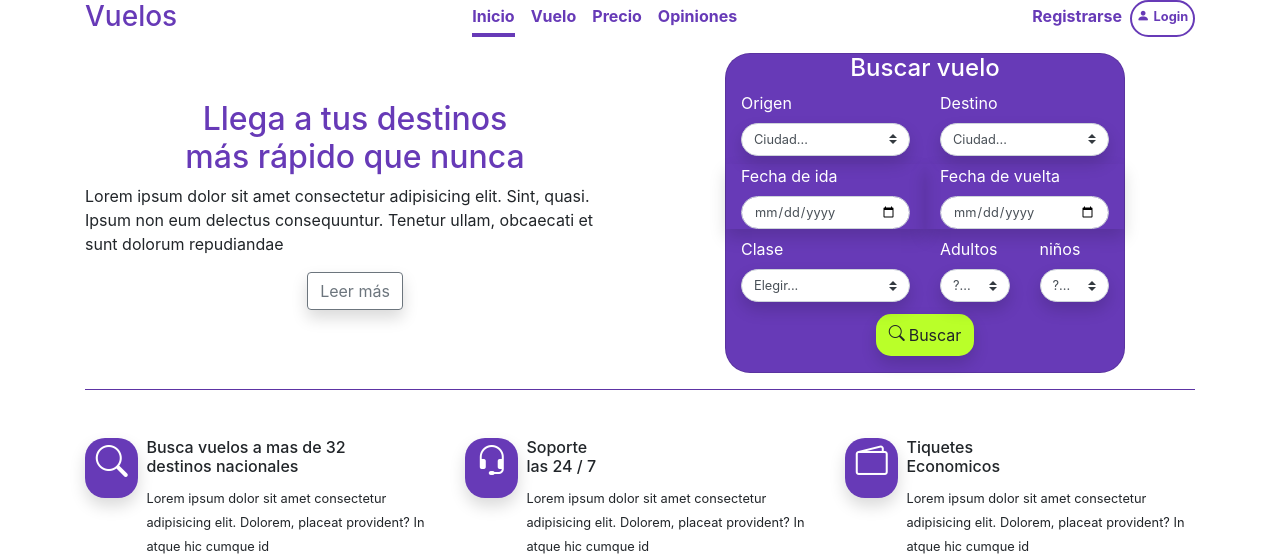
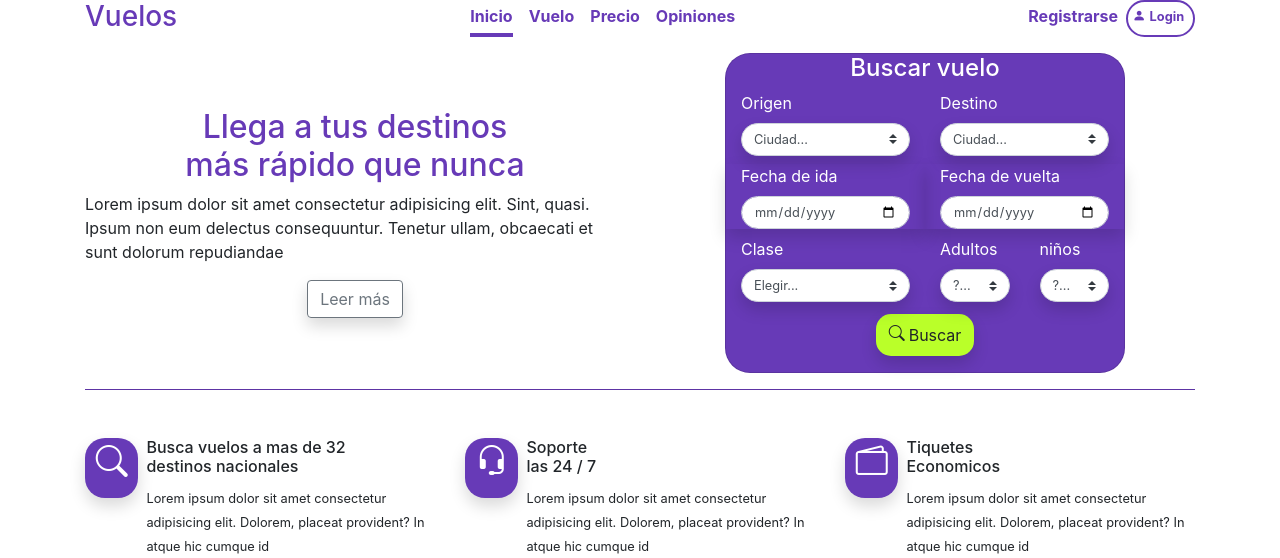
Before and after one commit to jeffos1/proyecto_vuelo, a Flask app: page / in a window 1280 px wide. Shown: the top 558 px of the page. Run offline with Flask 2, Linux system fonts and the light colour scheme; some libraries are stand-ins or nearby versions.

Commit message:
cambios menores a los margenes

```diff
--- a/Frontend/templates/home.html
+++ b/Frontend/templates/home.html
@@ -8,7 +8,7 @@
 {% block body %}
 
 <div class="row justify-content-lg-center align-items-center my-3">
-    <div class="col-lg-6 col-sm-12 mb-sm-3">
+    <div class="col-lg-6 col-sm-12 mb-lg-0 mb-sm-3 mb-3">
         <h2 class="text_purple text-center">
             Llega a tus destinos <br>
             más rápido que nunca
--- a/Frontend/templates/index.html
+++ b/Frontend/templates/index.html
@@ -29,7 +29,7 @@
           <a class="nav-link mr-2" href="#">Registrarse</a>
           <div class="box_border radius_20 input_text d-flex flex-row">
             <i class="bi bi-person-fill text_purple mr-1"></i>
-            <a class=" nav-link px-0 py-0 font-weight-bold text_purple" href="#">Login</a>
+            <a class=" nav-link px-0 py-0 font-weight-bold text_purple pr-1" href="#">Login</a>
           </div>
         </div>
       </header>
```
